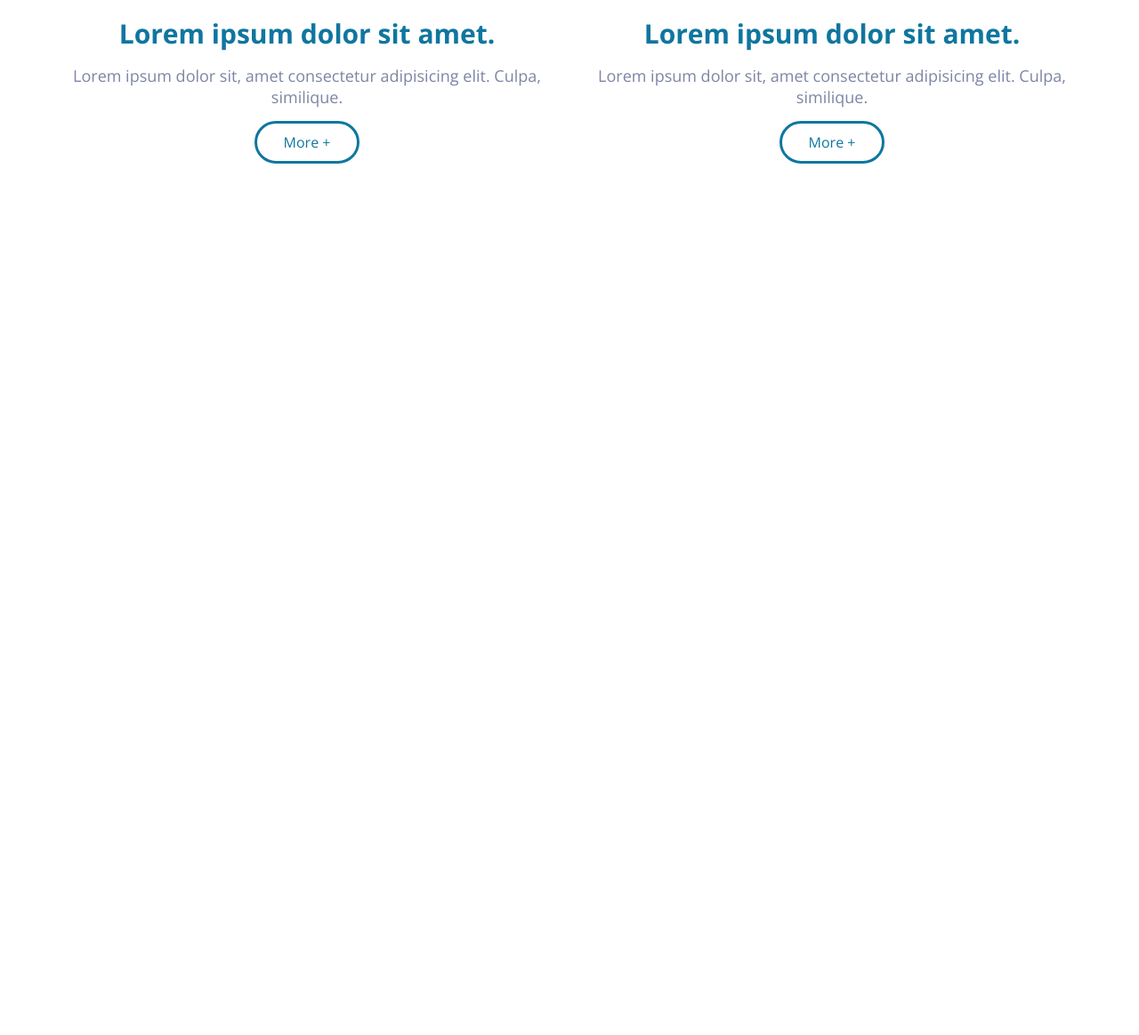
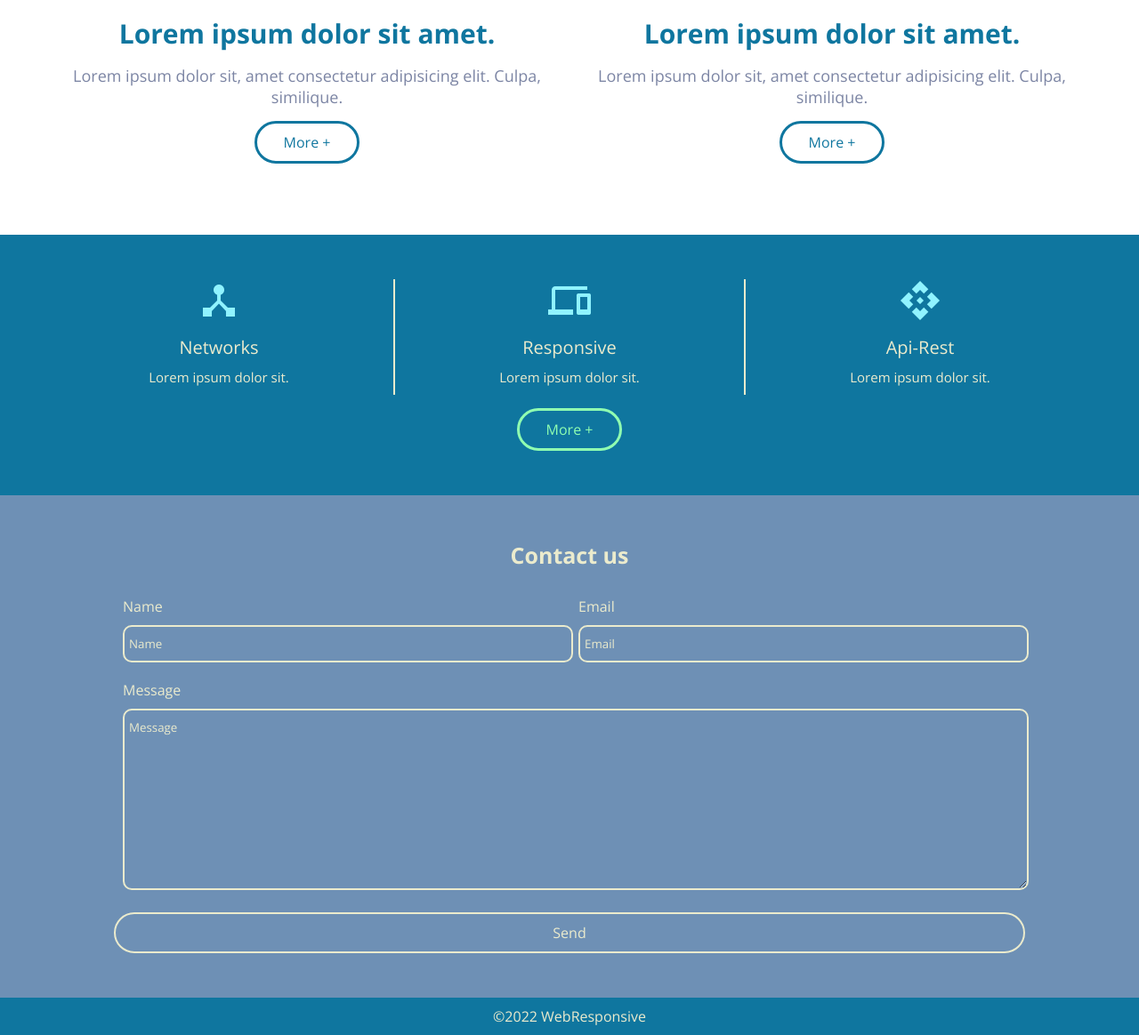
Before and after one commit to LuisAndaur/TemplatesWebResponsive, a plain HTML site: page 01_CorporateStyleWebsite/index.html in a window 1280 px wide. Shown: the part 823-1987 px from the top of the page at 89% size. Before the commit the page ends 1087 px from the top, so only its background shows below. Drawn offline with nearby package versions, Linux system fonts and the light colour scheme.

Commit message:
Corporative Website Responsive Complete

```diff
--- a/01_CorporateStyleWebsite/index.html
+++ b/01_CorporateStyleWebsite/index.html
@@ -5,11 +5,13 @@
     <meta http-equiv="X-UA-Compatible" content="IE=edge">
     <meta name="viewport" content="width=device-width, initial-scale=1.0">
     <link rel="stylesheet" href="styles.css">
+    <link href="https://fonts.googleapis.com/icon?family=Material+Icons"
+      rel="stylesheet">
     <title>IT-Corporative</title>
 </head>
 <body>
     <header>
-        <h2 class="logo">Corporative</h2>
+        <h2 class="logo">IT Corporative</h2>
         <input type="checkbox" id="check">
         <label for="check" class="show-menu">&#8801</label>
         <nav class="menu">
@@ -39,5 +41,52 @@
             <a href="#" class="button-more">More +</a>
         </div>
     </section>
+    <section id="icons">
+        <div class="content-icons">
+            <div>
+                <i class="material-icons">device_hub</i>
+                <h6>Networks</h6>
+                <p>Lorem ipsum dolor sit.</p>
+            </div>
+            <div>
+                <i class="material-icons">devices</i>
+                <h6>Responsive</h6>
+                <p>Lorem ipsum dolor sit.</p>
+            </div>
+            <div id="icon-api">
+                <i class="material-icons">api</i>
+                <h6>Api-Rest</h6>
+                <p>Lorem ipsum dolor sit.</p>
+            </div>
+        </div>
+        <div class="button-icons">
+            <a href="#" class="button-more-reverse">More +</a>
+        </div>
+    </section>
+    <section id="form">
+        <h4>Contact us</h4>
+        <form action="#">
+            <div class="data-form">
+                <div class="name">
+                    <label for="name">Name</label>
+                    <input type="text" name="name" id="name" placeholder="Name">
+                </div>
+                <div class="email">
+                    <label for="email">Email</label>
+                    <input type="email" name="email" id="email" placeholder="Email">
+                </div>
+            </div>
+            <div class="message">
+                <label for="message">Message</label>
+                <textarea name="message" id="message" cols="30" rows="10" placeholder="Message"></textarea>
+            </div>
+            <div class="button-form">
+                <a href="#" class="button-more">Send</a>
+            </div>
+        </form>
+    </section>
+    <footer>
+        <p>&copy;2022 WebResponsive</p>
+    </footer>
 </body>
 </html>
--- a/01_CorporateStyleWebsite/styles.css
+++ b/01_CorporateStyleWebsite/styles.css
@@ -92,6 +92,7 @@ header{
     text-decoration: none;
     color: #ebebcd;
     border: 1px solid #0F769F;
+    border-radius: 30px;
     padding: 15px 40px;
     align-self: baseline;
     transition: all 0.4s;
@@ -145,6 +146,146 @@ header{
     background: #90ffb1;
 }
 
+/* ICONS */
+#icons{
+    padding: o 50px;
+    background: #0F769F;
+}
+
+.content-icons{
+    padding: 50px 50px 0 50px;
+    display: flex;
+    justify-content: space-between;
+    text-align: center;
+}
+
+.content-icons div{
+    flex: 1;
+    margin-right: 20px o;
+    border-right: 2px solid #ebebcd;
+}
+
+#icon-api{
+    border: none;
+}
+
+.content-icons div i{
+    font-size: 3em;
+    color: #90F3FF;
+}
+
+.content-icons div h6{
+    font-size: 20px;
+    color: #ebebcd;
+    font-weight: 400;
+    margin: 10px 0;
+}
+
+.content-icons div p{
+    font-size: 15px;
+    color: #ebebcd;
+    font-weight: 300;
+    margin: 10px 0;
+}
+
+.button-icons{
+    text-align: center;
+    padding-bottom: 50px;
+}
+
+.button-more-reverse{
+    text-decoration: none;
+    display: inline-block;
+    color: #90ffb1;
+    padding: 10px 30px;
+    border: 3px solid #90ffb1;
+    border-radius: 30px;
+    margin-top: 15px;
+    transition: all 0.4s;
+}
+
+.button-more-reverse:hover{
+    background: #90ffb1;
+    color: #0F769F;
+}
+
+/* FORM */
+#form{
+    background: #6E90B5;
+    padding: 50px 0;
+    color: #ebebcd;
+}
+
+#form h4{
+    text-align: center;
+    font-size: 25px;
+    margin-bottom: 20px;
+}
+
+#form form{
+    max-width: 80%;
+    margin: 0 auto;
+}
+
+.data-form{
+    display: flex;
+}
+
+.data-form div{
+    padding: 10px;
+    flex: 1;
+}
+
+form label{
+    display: block;
+    margin-bottom: 10px;
+}
+
+form input, form textarea{
+    background-color: #6E90B5;
+    border-radius: 10px;
+    border: 2px solid #ebebcd;
+    padding: 10px 5px;
+    outline: 0;
+    color: #ebebcd;
+    width: 100%;
+}
+
+form input:focus, form textarea:focus{
+    border-color: #0F769F70;
+    box-shadow: 0 0 0 1px #0F769F70;
+}
+
+form input::placeholder, form textarea::placeholder{
+    color: #ebebcd;
+}
+
+.message{
+    display: flex;
+    flex-direction: column;
+    padding: 10px;
+}
+
+.button-form .button-more{
+    display: block;
+    border: 2px solid #ebebcd;
+    color: #ebebcd;
+    text-align: center;
+    transition: 0.4s;
+}
+
+.button-form .button-more:hover{
+    background: #0F769F70;
+}
+
+/* FOOTER */
+footer{
+    background-color: #0F769F;
+    color: #ebebcd;
+    text-align: center;
+    padding: 10px 0;
+}
+
 /* ============================================================================
          RESPONSIVE
 ===============================================================================*/
@@ -188,4 +329,19 @@ header{
         flex-direction: column;
     }
 
+    /* ICONS */
+    .content-icons{
+        flex-direction: column;
+    }
+
+    .content-icons div{
+        margin: 20px 0;
+        border: none;
+    }
+
+    /* FORM */
+    .data-form{
+        flex-direction: column;
+    }
+
 }
```
